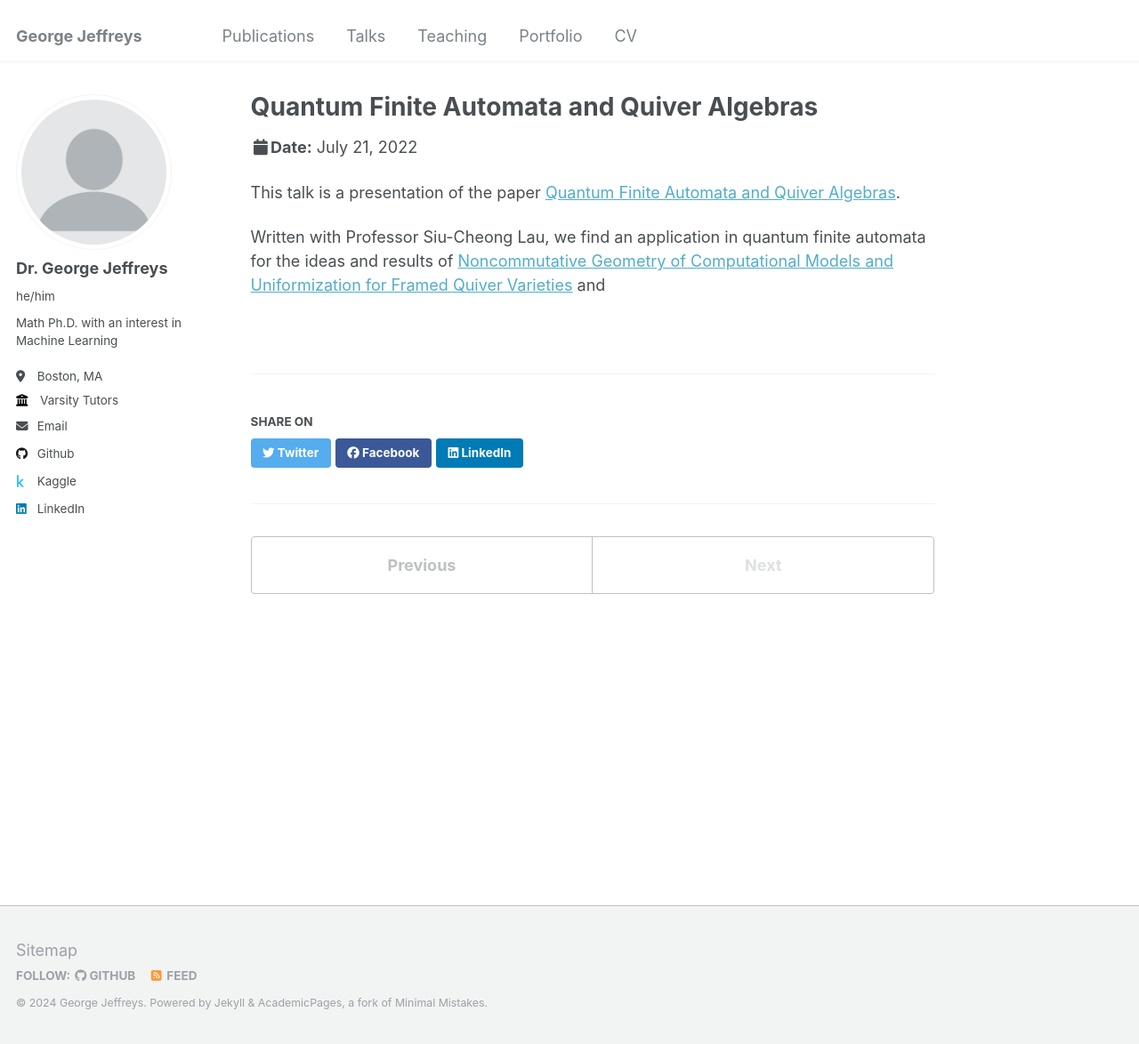
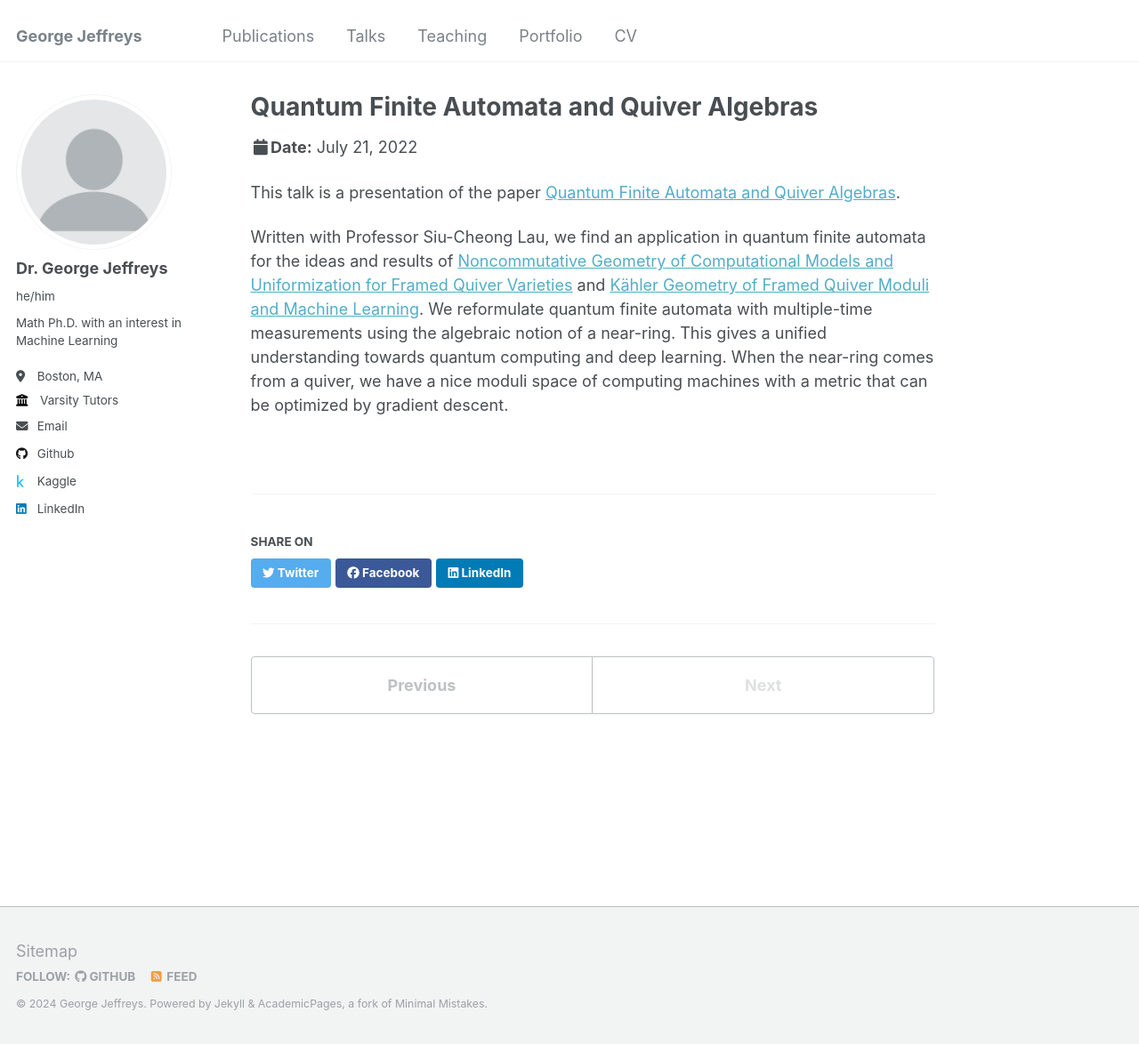
Before and after one commit to G-Jeffreys/G-Jeffreys.github.io, a Jekyll site: the page built from _talks/2014-03-01-talk-3.md, in a window 1280 px wide and 1174 px high. Shown: the whole window at 89% size. Built offline with Jekyll 4.4.1, drawn with Linux system fonts in a browser that asks for light colours.

Commit message:
Update 2014-03-01-talk-3.md

```diff
--- a/_talks/2014-03-01-talk-3.md
+++ b/_talks/2014-03-01-talk-3.md
@@ -11,4 +11,4 @@
 
 This talk is a presentation of the paper [Quantum Finite Automata and Quiver Algebras](https://g-jeffreys.github.io/publication/2010-10-01-paper-title-number-2).
 
-Written with Professor Siu-Cheong Lau, we find an application in quantum finite automata for the ideas and results of [Noncommutative Geometry of Computational Models and Uniformization for Framed Quiver Varieties](https://g-jeffreys.github.io/publication/2009-10-01-paper-title-number-1) and
+Written with Professor Siu-Cheong Lau, we find an application in quantum finite automata for the ideas and results of [Noncommutative Geometry of Computational Models and Uniformization for Framed Quiver Varieties](https://g-jeffreys.github.io/publication/2009-10-01-paper-title-number-1) and [Kähler Geometry of Framed Quiver Moduli and Machine Learning](https://g-jeffreys.github.io/publication/2015-10-01-paper-title-number-3). We reformulate quantum finite automata with multiple-time measurements using the algebraic notion of a near-ring. This gives a unified understanding towards quantum computing and deep learning. When the near-ring comes from a quiver, we have a nice moduli space of computing machines with a metric that can be optimized by gradient descent.
```
